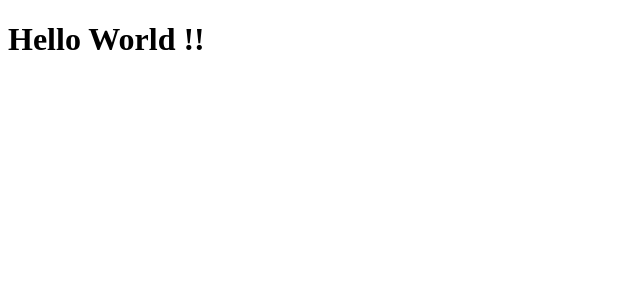
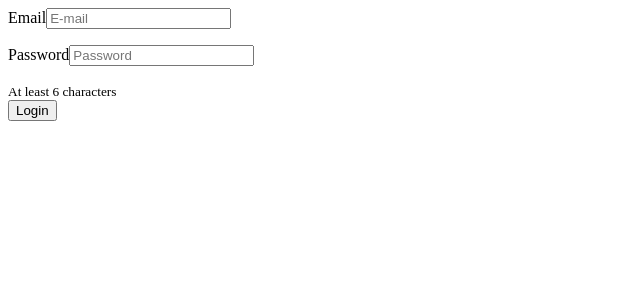
Before and after one commit to evansinho/coven-works-test, a React (Create React App) app: page / in a window 1280 px wide. Shown: the top 300 px of the page, without its empty margins (0-640 px from the left). Built offline with nearby package versions, Linux system fonts and the light colour scheme; no server answers.

Commit message:
create the login component and corresponding functions

```diff
--- a/src/components/App.js
+++ b/src/components/App.js
@@ -1,12 +1,77 @@
+/* eslint-disable react-hooks/exhaustive-deps */
 import React, { useState, useEffect } from 'react';
+import Login from './Login';
+import fire from '../fire';
 
 const App = () => {
+  const [email, setEmail] = useState('');
+  const [password, setPassword] = useState('');
+  const [emailError, setEmailErrors] = useState('');
+  const [passwordError, setPasswordErrors] = useState('');
+  const [user, setUser] = useState('');
+
+  const clearInputs = () => {
+    setEmail('');
+    setPassword('');
+  }
+
+  const clearErrors = () => {
+    setEmailErrors('');
+    setPasswordErrors('');
+  }
+
+
+  const handleLogin = () => {
+    clearErrors();
+    fire
+    .auth()
+    .signInWithEmailAndPassword(email, password)
+    .catch(err => {
+      switch(err.code) {
+        case 'auth/invalid-email':
+        case 'auth/user-diaabled':
+        case 'auth/user-not-found':
+          setEmailErrors(err.message);
+          break;
+        case 'auth/wrong-password':
+          setPasswordErrors(err.message)
+          break;
+        default:
+      }
+    })
+  }
+
+  const handleLogout = () => {
+    fire.auth().signOut();
+  }
+
+  const authListener = () => {
+    fire.auth().onAuthStateChanged(user => {
+      if (user) {
+        clearInputs();
+        setUser(user);
+      } else {
+        setUser('');
+      }
+    });
+  }
+
+  useEffect(() => {
+    authListener();
+  }, [])
+
 
   return (
     <div className="App">
-      <header className="App-header">
-        <h1> Hello World !!</h1>
-      </header>
+      <Login
+      email ={email}
+      setEmail={setEmail}
+      password={password}
+      setPassword={setPassword}
+      handleLogin={handleLogin}
+      emailError={emailError}
+      passwordError={passwordError}
+      />
     </div>
   );
 }
--- /dev/null
+++ b/src/components/Login.js
@@ -0,0 +1,62 @@
+import React from 'react';
+
+const Login = (props) => {
+  const {
+    email,
+    setEmail,
+    password,
+    setPassword,
+    handleLogin,
+    emailError,
+    passwordError
+  } = props;
+
+  return (
+    <div className="login-page">
+      <form onSubmit={handleLogin}>
+            <div className="form-group">
+              <label htmlFor="userEmail">
+                Email
+              </label>
+              <input
+                type="email"
+                name="email"
+                id="userEmail"
+                placeholder="E-mail"
+                className="form-control"
+                autoComplete="email"
+                value={email}
+                onChange={e => setEmail(e.target.value)}
+                required
+              />
+              <p>{emailError}</p>
+            </div>
+            <div className="form-group">
+              <label htmlFor="userPassword">
+                Password
+              </label>
+              <input
+                type="password"
+                name="password"
+                id="userPassword"
+                placeholder="Password"
+                className="form-control"
+                autoComplete="new-password"
+                value={password}
+                onChange={e => setPassword(e.target.value)}
+                required
+              />
+                <p>{passwordError}</p>
+              <small className="form-text text-muted">
+                At least 6 characters
+              </small>
+            </div>
+            <button type="submit" className="btn custom-button mt-3">
+              Login
+            </button>
+          </form>
+    </div>
+  );
+};
+
+export default Login;
```
